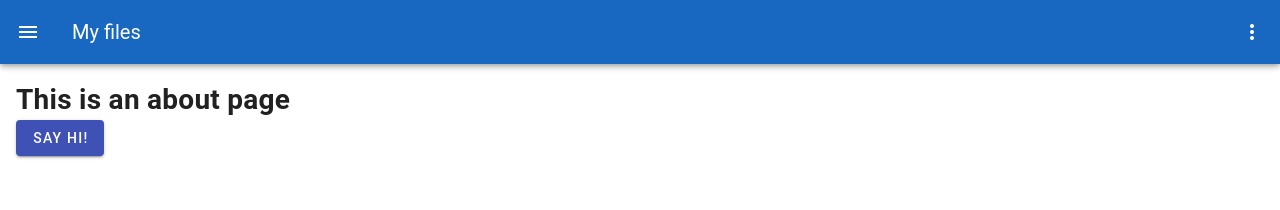
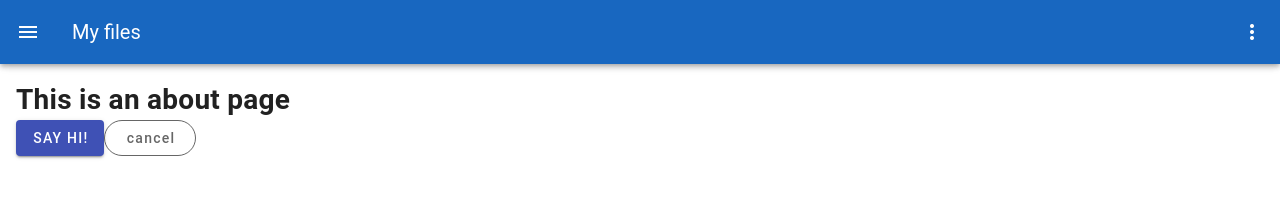
Before and after one commit to alvisLu/vuetify-ui-test, a Vue app: page /about in a window 1280 px wide. Shown: the top 210 px of the page. Built offline with nearby package versions, Linux system fonts and the light colour scheme.

Commit message:
add rounded button

```diff
--- a/src/views/AboutView.vue
+++ b/src/views/AboutView.vue
@@ -2,6 +2,16 @@
   <div class="about">
     <h1>This is an about page</h1>
     <v-btn color="indigo" @click="sayHi">say Hi!</v-btn>
+
+    <v-btn
+      @click="cancel"
+      class="text-none"
+      color="medium-emphasis"
+      min-width="92"
+      rounded
+      variant="outlined"
+      >cancel</v-btn
+    >
   </div>
 </template>
 
@@ -9,6 +19,10 @@
 const sayHi = () => {
   console.log('Hi!')
 }
+
+const cancel = () => {
+  console.log('cancel!')
+}
 </script>
 
 <style></style>
```
